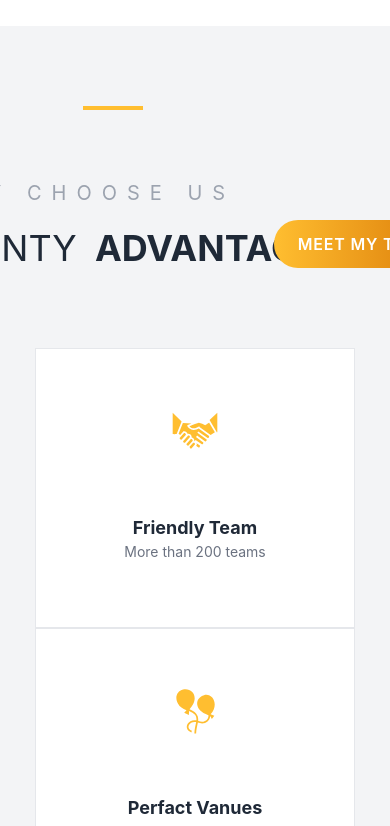
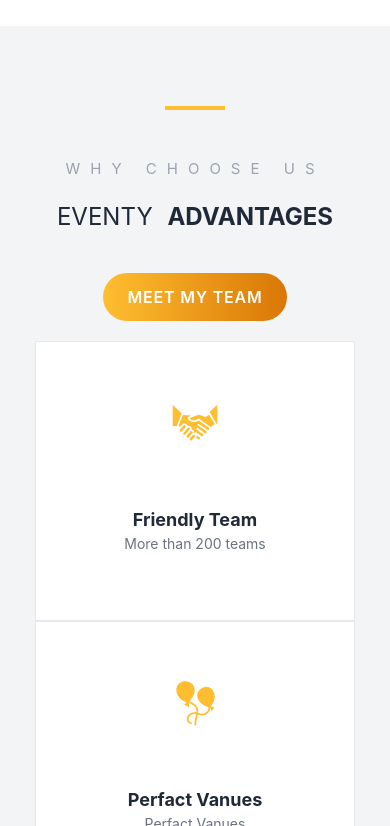
Before and after one commit to team-binarybrains/eventy-clientsite, a React (Create React App) app: page /about in a window 390 px wide. Shown: the part 2598-3424 px from the top of the page. Built offline with nearby package versions, Linux system fonts and the light colour scheme; a web font is replaced by a local one.

Commit message:
advantage and address section done

```diff
--- a/src/Components/AboutUs/Address.js
+++ b/src/Components/AboutUs/Address.js
@@ -6,16 +6,16 @@ import { MdCellWifi } from 'react-icons/md'
 
 function Address() {
     return (
-        <div className='py-20 flex justify-around -ml-72'>
-            <div className='bg-gradient-to-r from-[#ffbe30] to-[#ff3e00] w-[550px] px-10 py-10 shadow-xl'>
+        <div className='lg:py-20 lg:flex justify-around lg:-ml-72'>
+            <div className='bg-gradient-to-r from-[#ffbe30] to-[#ff3e00] lg:w-[550px] px-10 py-10 shadow-xl'>
                 <div>
-                    <div className='flex justify-between'>
+                    <div className='lg:flex justify-between'>
                         <div>
                             <p className='text-2xl font-semibold text-white'>Eventy Event Management</p>
                             <p className='text-gray-600'>Apple Store, 112 Prince St New York, <br /> NY 10012, United States 80361, <br /> United States</p>
                         </div>
 
-                        <div className='flex gap-x-3 '>
+                        <div className='flex justify-end gap-x-3'>
                             <div className='bg-[#ffbe30] bg-opacity-40 h-20 w-20 text-white grid justify-center items-center'>
                                 <p className='text-4xl'><GiDirectionSign /></p>
                                 <p className='-mt-6'>Direction</p>
--- a/src/Components/AboutUs/Advantage.js
+++ b/src/Components/AboutUs/Advantage.js
@@ -14,26 +14,26 @@ function Advantage() {
 
             <div className='pt-20'>
 
-                <div className='flex justify-around'>
+                <div className='flex lg:justify-around justify-center'>
                     <div className='border-t-4 w-[60px] lg:-ml-56  border-[#ffbe30] '><p className=''></p></div>
                     <div></div>
                 </div>
 
-                <div className='lg:-mt-12 flex justify-around'>
-                    <div className='mt-12 -ml-28'>
-                        <h1 className=' uppercase my-5 text-gray-400 text-[20px] tracking-[10px]'>WHY CHOOSE US</h1>
-                        <h1 className='text-4xl uppercase title_line'><span className='mr-4'>Eventy</span> <span className='font-bold -ml-2'>Advantages</span></h1>
+                <div className='lg:-mt-12 lg:flex lg:justify-around'>
+                    <div className='mt-12 lg:-ml-28 text-center lg:text-start'>
+                        <h1 className=' uppercase my-5 text-gray-400 lg:text-[20px] text-[15px] tracking-[10px]'>WHY CHOOSE US</h1>
+                        <h1 className='lg:text-4xl text-2xl  uppercase title_line'><span className='mr-4'>Eventy</span> <span className='font-bold -ml-2'>Advantages</span></h1>
                     </div>
 
-                    <div className='flex items-end -mr-28'>
+                    <div className='flex items-end justify-center lg:-mr-28 '>
                         <div className=''>
-                            <button className='uppercase bg-gradient-to-r from-[#ffbe30] to-amber-600 px-6 py-3 text-white font-semibold tracking-wider rounded-full -ml-40'>meet my team</button>
+                            <button className='uppercase bg-gradient-to-r from-[#ffbe30] to-amber-600 px-6 py-3 text-white font-semibold tracking-wider rounded-full lg:-ml-40 mt-10 lg:mt-0 mb-5 lg:mb-0'>meet my team</button>
                         </div>
                     </div>
                 </div>
             </div>
 
-            <div className='grid justify-center py-20 lg:-mt-14'>
+            <div className='grid justify-center pb-10 lg:py-20 lg:-mt-14'>
                 <div className='lg:flex'>
                     <div className='h-[280px] w-[320px] border grid items-center justify-center bg-white hover:bg-gradient-to-r from-[#ffbe30] to-[#ff3e00]'>
                         <p className={`flex justify-center`}><GiShakingHands className={`text-5xl text-[#ffbe30] hover:text-white `} /></p>
```
